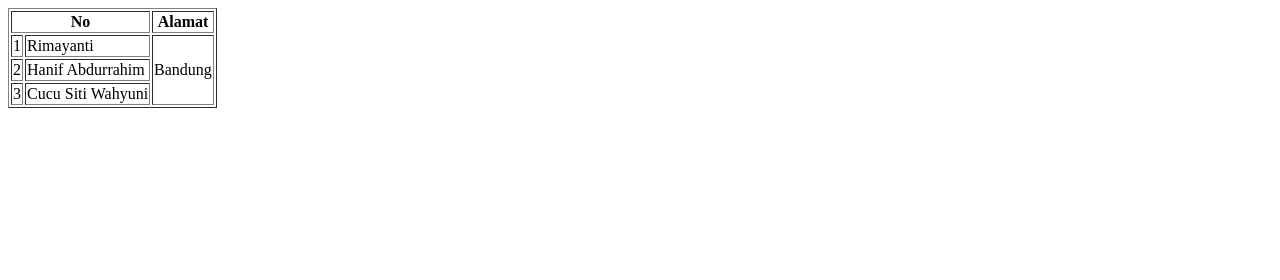
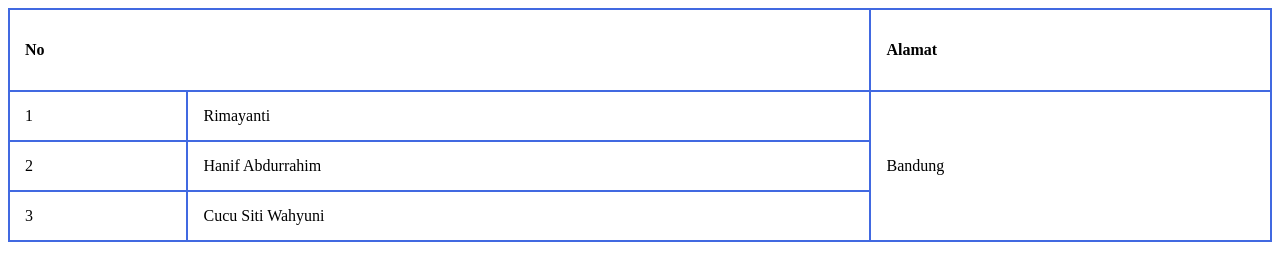
Before and after one commit to mgsolid543/pemrogramanweb, a plain HTML site: page table.html in a window 1280 px wide. Drawn offline with Linux system fonts and the light colour scheme.

Commit message:
table diberi css/style

```diff
--- a/table.html
+++ b/table.html
@@ -2,6 +2,28 @@
 <html lang="en">
     <head>
         <title>Tabel</title>
+        <style>
+            table,
+            th,
+            td {
+                border: 2px solid royalblue;
+            }
+
+            table {
+                border-collapse: collapse;
+                width: 100%;
+            }
+
+            th {
+                height: 50px;
+            }
+
+            th,
+            td {
+                padding: 15px;
+                text-align: left;
+            }
+        </style>
     </head>
 
     <body>
```
